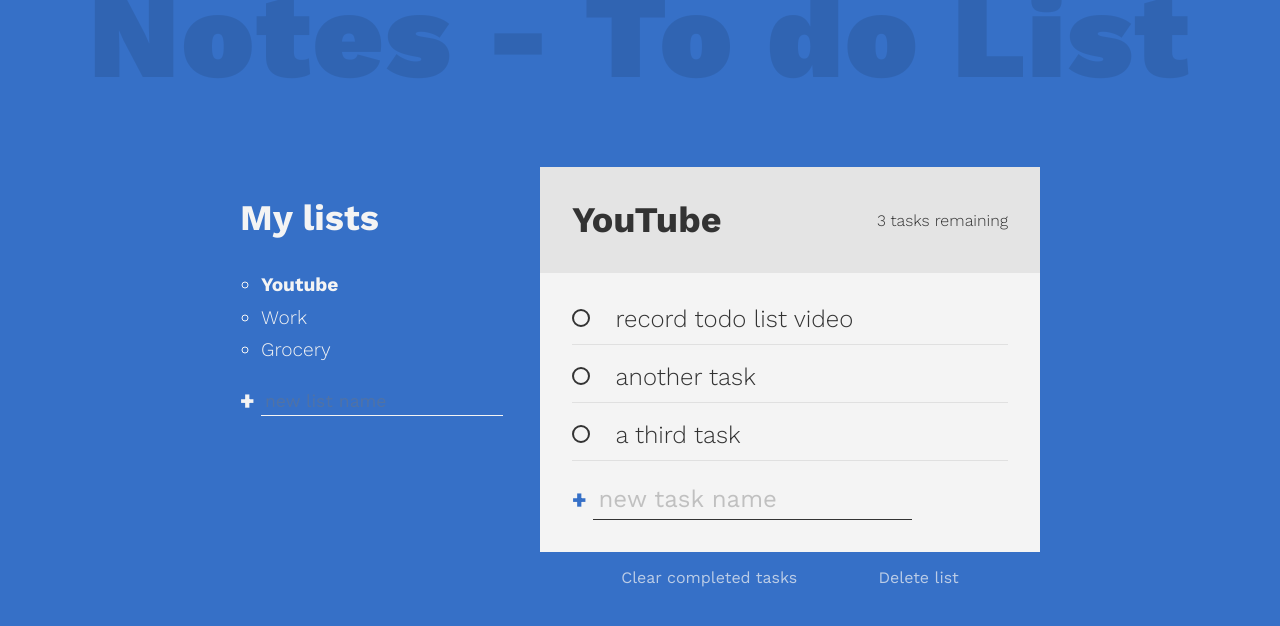
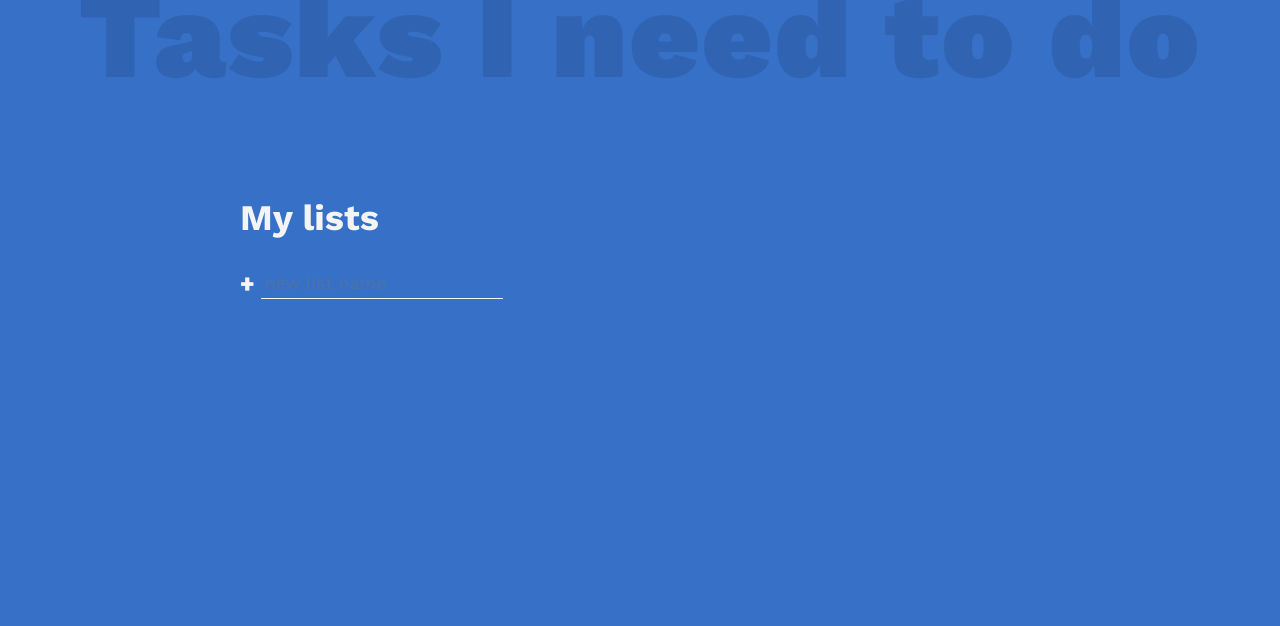
Before and after one commit to kshitijzutshi/todo-list-bucket-app, a website: page index.html in a window 1280 px wide. Drawn offline with nearby package versions, Linux system fonts and the light colour scheme.

Commit message:
view changes made

```diff
--- a/index.html
+++ b/index.html
@@ -10,23 +10,21 @@
       rel="stylesheet"
     />
     <link rel="stylesheet" href="css/main.css" />
+    <script defer src="script.js"></script>
   </head>
 
   <body>
-    <h1 class="title">Notes - To do List</h1>
+    <h1 class="title">Tasks I need to do</h1>
 
     <div class="all-tasks">
       <h2 class="task-list-title">My lists</h2>
-      <ul class="task-list">
-        <li class="list-name active-list">Youtube</li>
-        <li class="list-name">Work</li>
-        <li class="list-name">Grocery</li>
-      </ul>
+      <ul class="task-list" data-lists></ul>
 
-      <form action="">
+      <form action="" data-new-list-form>
         <input
           type="text"
           class="new list"
+          data-new-list-input
           placeholder="new list name"
           aria-label="new list name"
         />
@@ -34,55 +32,20 @@
       </form>
     </div>
 
-    <div class="todo-list">
+    <div class="todo-list" data-list-display-container>
       <div class="todo-header">
-        <h2 class="list-title">YouTube</h2>
-        <p class="task-count">3 tasks remaining</p>
+        <h2 class="list-title" data-list-title>YouTube</h2>
+        <p class="task-count" data-list-count>3 tasks remaining</p>
       </div>
 
       <div class="todo-body">
-        <div class="tasks">
-          <div class="task">
-            <input
-              type="checkbox"
-              id="task-1"
-            />
-            <label for="task-1">
-              <span class="custom-checkbox"></span>
-              record todo list video
-            </label>
-          </div>
-          <!-- /task-1 -->
-
-          <div class="task">
-              <input
-                type="checkbox"
-                id="task-2"
-              />
-              <label for="task-2">
-                <span class="custom-checkbox"></span>
-                another task
-              </label>
-            </div>
-            <!-- /task-2 -->
-
-            <div class="task">
-                <input
-                  type="checkbox"
-                  id="task-3"
-                />
-                <label for="task-3">
-                  <span class="custom-checkbox"></span>
-                  a third task
-                </label>
-              </div>
-              <!-- /task-3 -->
-        </div>
+        <div class="tasks" data-tasks></div>
 
         <div class="new-task-creator">
-            <form action="">
+            <form action="" data-new-task-form>
                 <input
                   type="text"
+                  data-new-task-input
                   class="new task"
                   placeholder="new task name"
                   aria-label="new task name"
@@ -92,13 +55,21 @@
         </div>
 
         <div class="delete-stuff">
-          <button class="btn delete">Clear completed tasks</button>
-          <button class="btn delete">Delete list</button>
+          <button class="btn delete" data-clear-complete-tasks-button>Clear completed tasks</button>
+          <button class="btn delete" data-delete-list-button>Delete list</button>
         </div>
       </div>
     </div>
 
 
     </div>
+    <template id="task-template">
+      <div class="task">
+        <input type="checkbox" />
+        <label>
+          <span class="custom-checkbox"></span>
+        </label>
+      </div>
+    </template>
   </body>
 </html>
```
